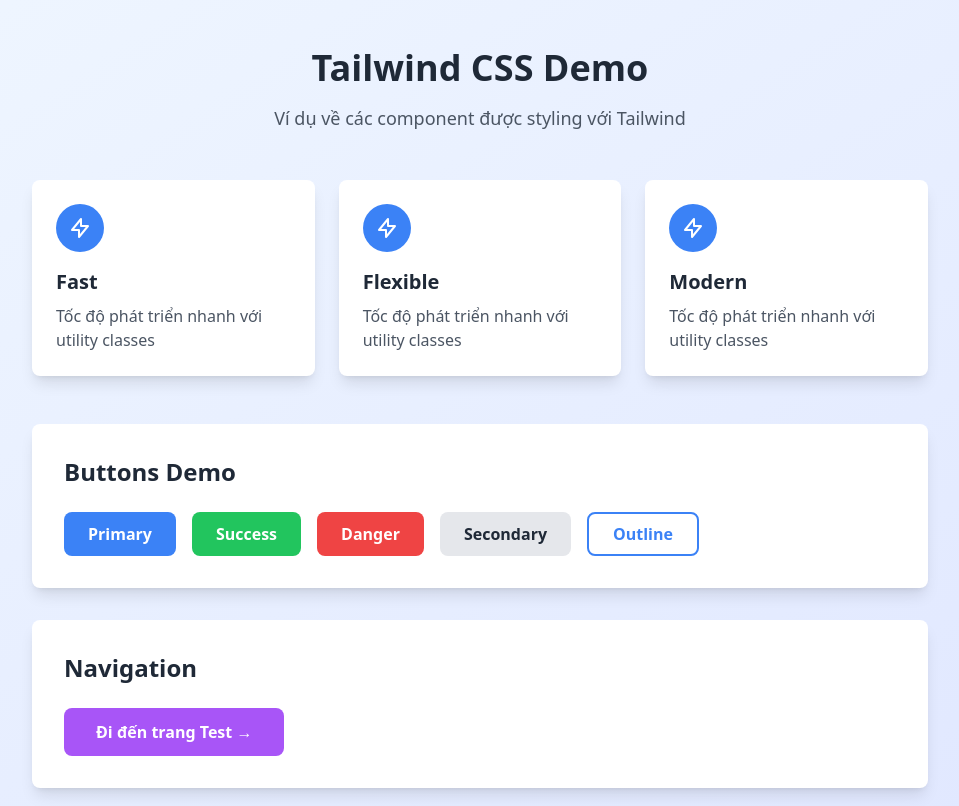
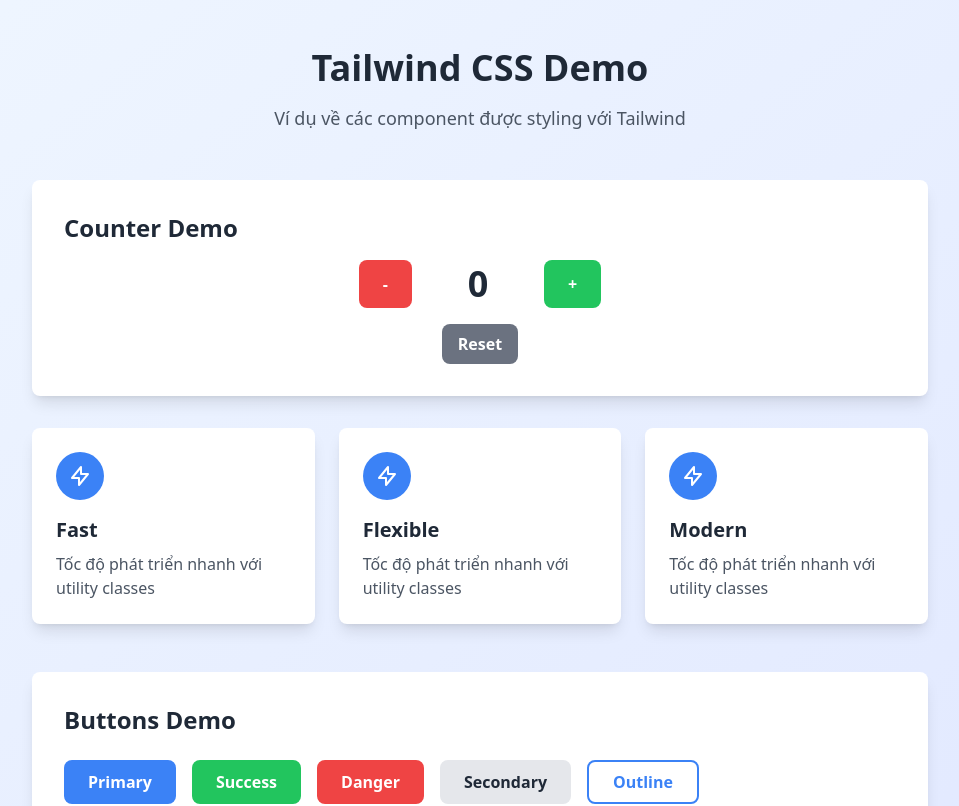
Before and after one commit to DanKRT-Star/client_nit_repo, a React (Vite) app: page / in a window 1280 px wide. Shown: the top 806 px of the page, without its empty margins (160-1119 px from the left). Built offline with nearby package versions, Linux system fonts and the light colour scheme; data requests are answered from the project's data file.

Commit message:
add counter demo

```diff
--- a/src/App.tsx
+++ b/src/App.tsx
@@ -1,10 +1,12 @@
-import { useEffect } from "react"
+import { useEffect, useState } from "react"
 import { Link } from "react-router-dom"
 import Card from "./Card"
 import { userApi } from "./pages/api"
 
 function App() {
   const names = ["Fast", "Flexible", "Modern"]
+  const [count, setCount] = useState(0)
+
   const fetchUsers = async () => {
     const response = await userApi.getAll()
     console.log(response.data)
@@ -23,6 +25,36 @@
           <p className="text-lg text-gray-600">
             Ví dụ về các component được styling với Tailwind
           </p>
+        </div>
+
+        {/* Counter Demo - THÊM MỚI */}
+        <div className="bg-white rounded-lg shadow-lg p-8 mb-8">
+          <h2 className="text-2xl font-bold text-gray-800 mb-4">Counter Demo</h2>
+          <div className="flex items-center justify-center gap-4">
+            <button
+              onClick={() => setCount(count - 1)}
+              className="bg-red-500 hover:bg-red-600 text-white font-bold py-3 px-6 rounded-lg transition-colors duration-200"
+            >
+              -
+            </button>
+            <div className="text-4xl font-bold text-gray-800 min-w-[100px] text-center">
+              {count}
+            </div>
+            <button
+              onClick={() => setCount(count + 1)}
+              className="bg-green-500 hover:bg-green-600 text-white font-bold py-3 px-6 rounded-lg transition-colors duration-200"
+            >
+              +
+            </button>
+          </div>
+          <div className="mt-4 text-center">
+            <button
+              onClick={() => setCount(0)}
+              className="bg-gray-500 hover:bg-gray-600 text-white font-semibold py-2 px-4 rounded-lg transition-colors duration-200"
+            >
+              Reset
+            </button>
+          </div>
         </div>
 
         {/* Card Grid */}
```
